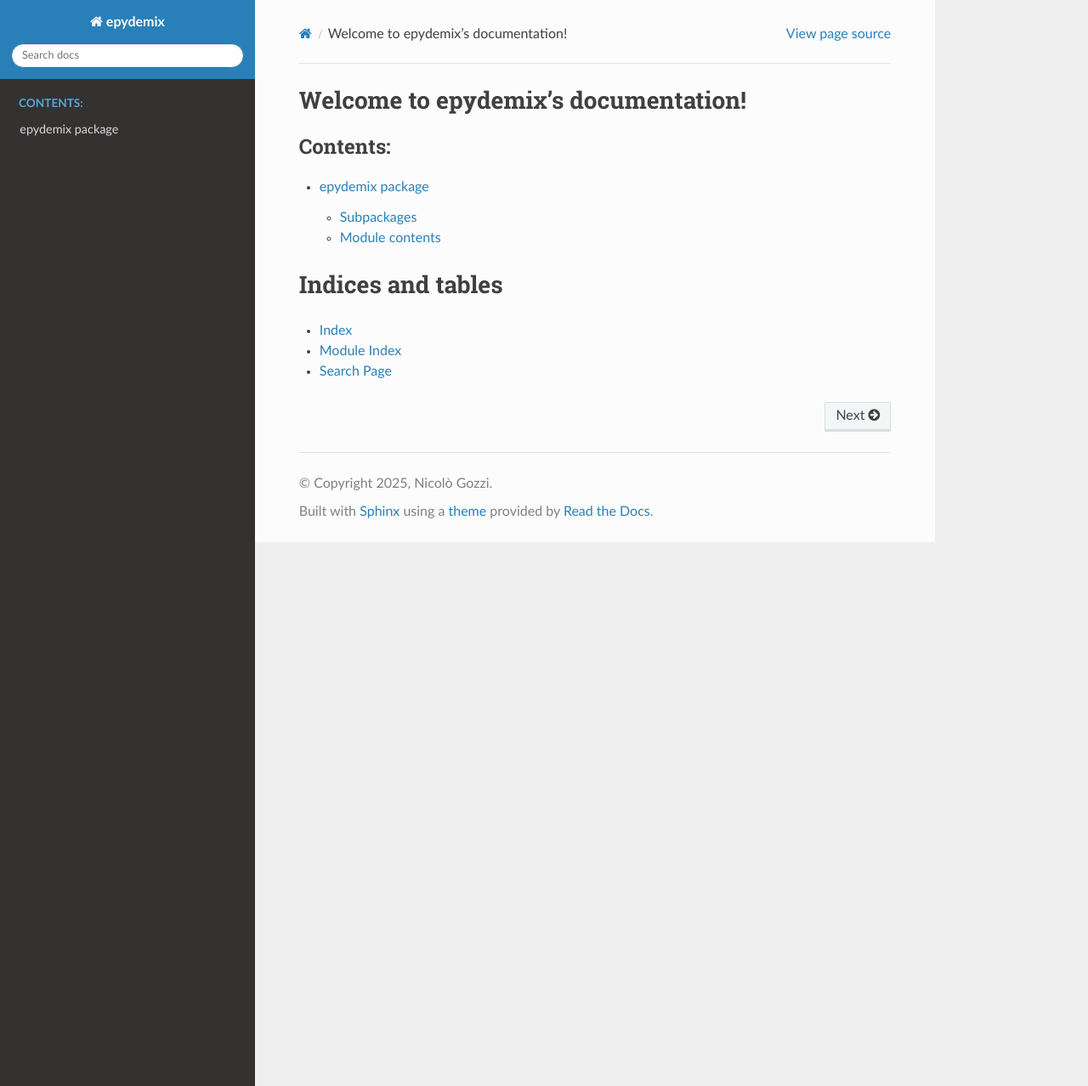
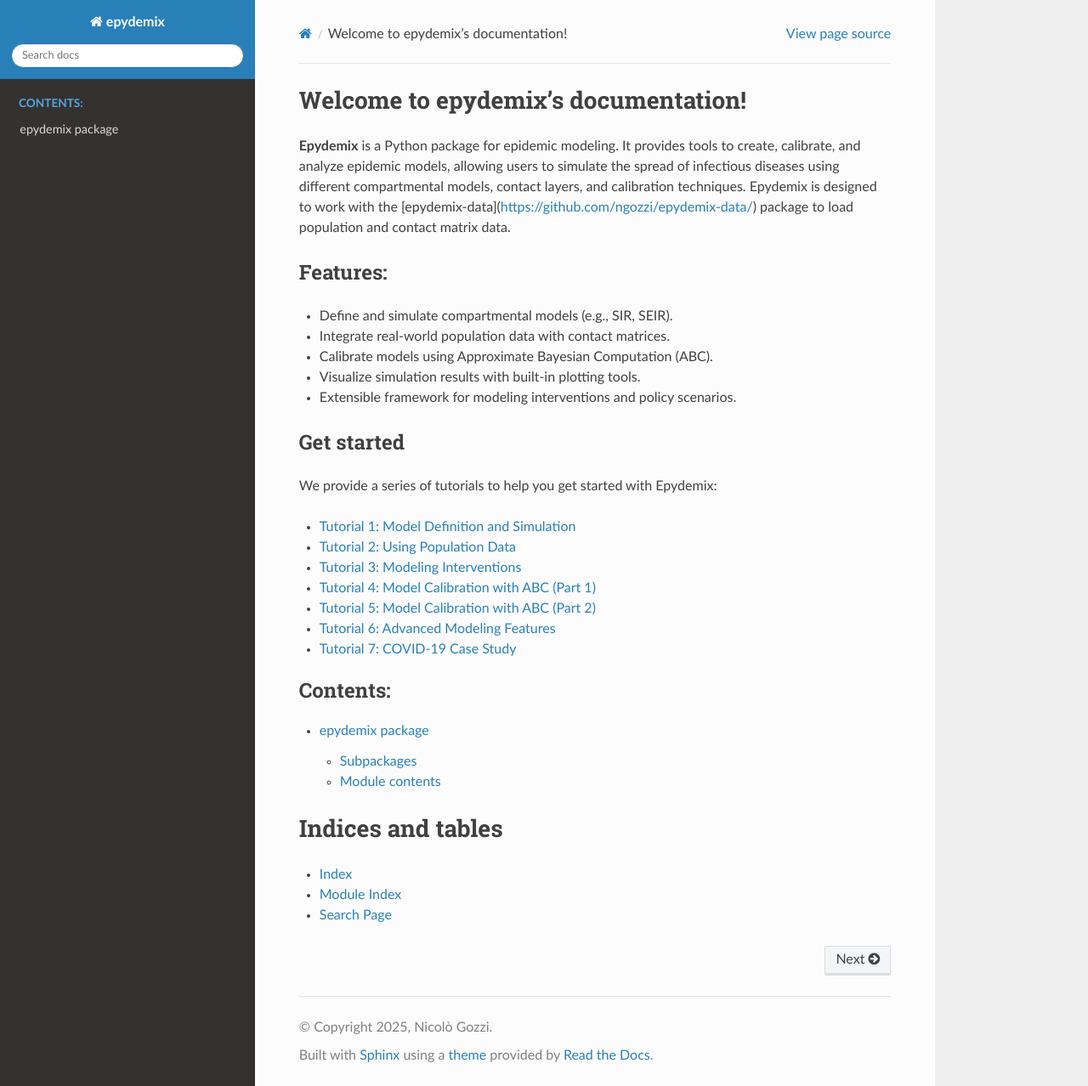
Before and after one commit to ngozzi/epydemix, a Sphinx documentation site: the page built from docs/source/index.rst, in a window 1280 px wide and 1278 px high. Shown: the whole window at 85% size. Built offline with Sphinx 7.4.7 and the Read the Docs theme 3.1.0, drawn with Linux system fonts in a browser that asks for light colours.

Commit message:
fixing doc

```diff
--- a/docs/source/index.rst
+++ b/docs/source/index.rst
@@ -1,10 +1,29 @@
-.. epydemix documentation master file, created by
-   sphinx-quickstart on Sun Jan 12 21:29:19 2025.
-   You can adapt this file completely to your liking, but it should at least
-   contain the root `toctree` directive.
-
 Welcome to epydemix's documentation!
 ====================================
+
+**Epydemix** is a Python package for epidemic modeling. It provides tools to create, calibrate, and analyze epidemic models, allowing users to simulate the spread of infectious diseases using different compartmental models, contact layers, and calibration techniques. Epydemix is designed to work with the [epydemix-data](https://github.com/ngozzi/epydemix-data/) package to load population and contact matrix data.
+
+Features:
+---------
+- Define and simulate compartmental models (e.g., SIR, SEIR).
+- Integrate real-world population data with contact matrices.
+- Calibrate models using Approximate Bayesian Computation (ABC).
+- Visualize simulation results with built-in plotting tools.
+- Extensible framework for modeling interventions and policy scenarios.
+
+Get started
+----------
+
+We provide a series of tutorials to help you get started with Epydemix:
+
+- `Tutorial 1: Model Definition and Simulation <https://github.com/ngozzi/epydemix/blob/main/tutorials/1_Model_Definition_and_Simulation.ipynb>`_
+- `Tutorial 2: Using Population Data <https://github.com/ngozzi/epydemix/blob/main/tutorials/2_Modeling_with_Population_Data.ipynb>`_
+- `Tutorial 3: Modeling Interventions <https://github.com/ngozzi/epydemix/blob/main/tutorials/3_Modeling_Interventions.ipynb>`_
+- `Tutorial 4: Model Calibration with ABC (Part 1) <https://github.com/ngozzi/epydemix/blob/main/tutorials/4_Model_Calibration_part1.ipynb>`_
+- `Tutorial 5: Model Calibration with ABC (Part 2) <https://github.com/ngozzi/epydemix/blob/main/tutorials/5_Model_Calibration_part2.ipynb>`_
+- `Tutorial 6: Advanced Modeling Features <https://github.com/ngozzi/epydemix/blob/main/tutorials/6_Advanced_Modeling_Features.ipynb>`_
+- `Tutorial 7: COVID-19 Case Study <https://github.com/ngozzi/epydemix/blob/main/tutorials/7_Covid-19_Example.ipynb>`_
+
 
 .. toctree::
    :maxdepth: 2
@@ -13,8 +32,6 @@ Welcome to epydemix's documentation!
    epydemix
 
 
-
-
 Indices and tables
 ==================
 
```
